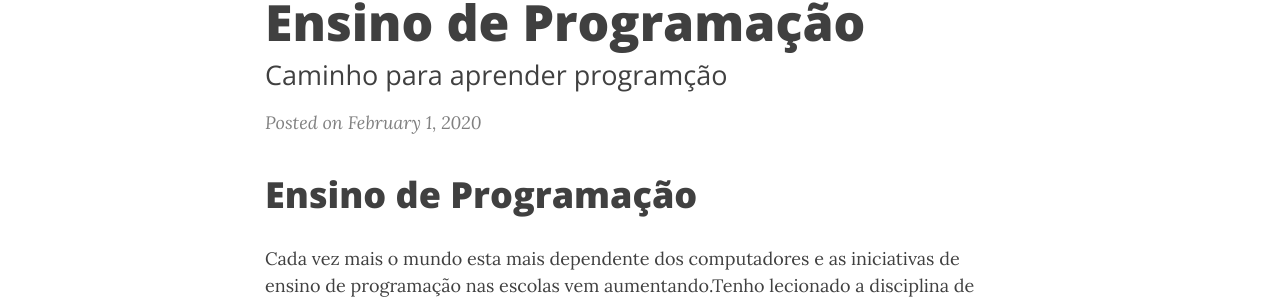
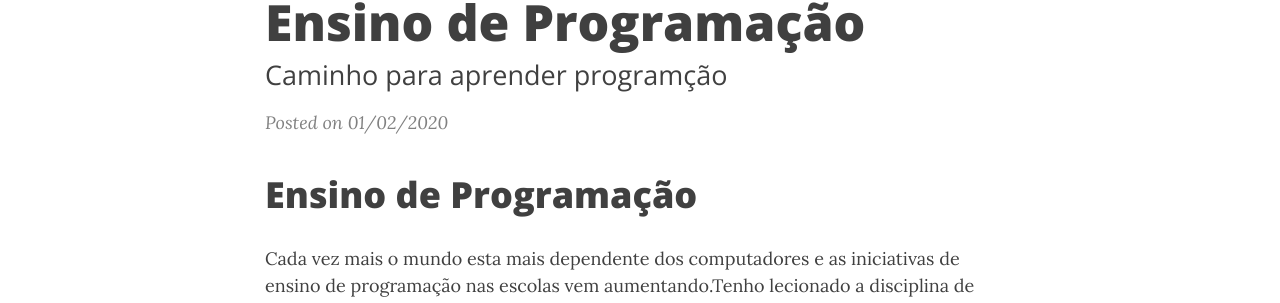
Before and after one commit to mariojp/mariojp.github.io, a Jekyll site: the page built from _posts/2020-02-01-ensinoprogramacao.md, in a window 1280 px wide and 900 px high. Shown: the part 135-438 px from the top of the window. Built offline with Jekyll 4.4.1, drawn with Linux system fonts in a browser that asks for light colours; nearby versions of some CDN libraries.

```diff
--- a/_config.yml
+++ b/_config.yml
@@ -151,7 +151,7 @@ excerpt_length: 50
 title-separator: "-"
 
 # Ruby Date Format
-date_format: "%B %-d, %Y"
+date_format: "%d/%m/%Y"
 
 # --- Don't need to touch anything below here (but you can if you want) --- #
 
```
